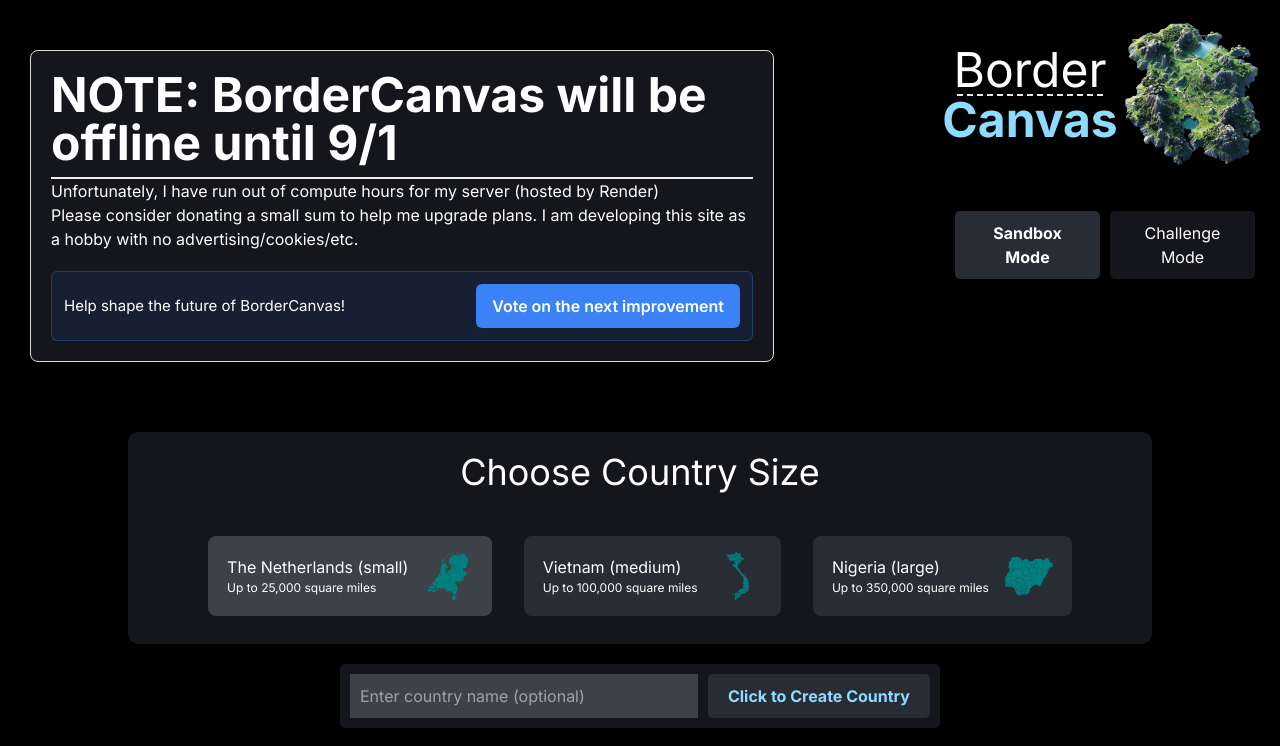
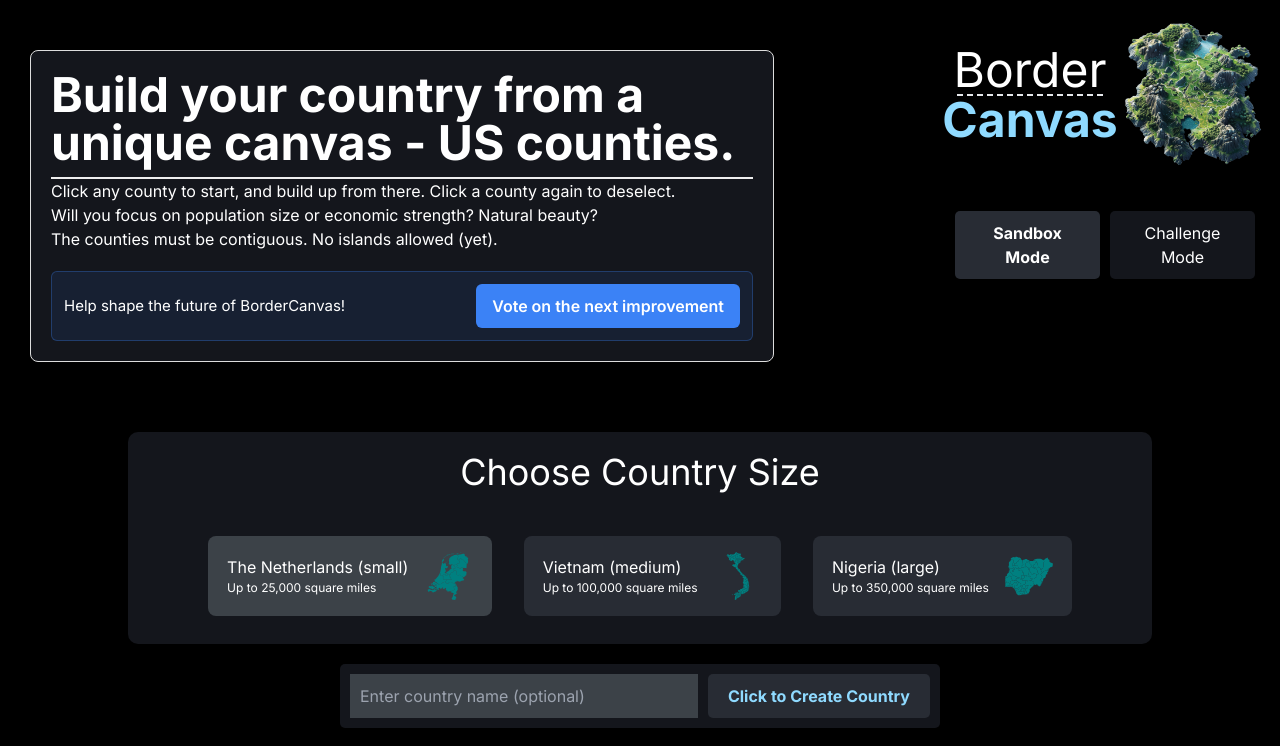
Before and after one commit to davidcornett/map_game, a Next.js app: page / in a window 1280 px wide. Shown: the top 746 px of the page. Built offline with nearby package versions, Linux system fonts and the light colour scheme; no server answers; grey boxes are pictures that could not be loaded.

Commit message:
revert instructions back to site online

```diff
--- a/src/app/components/Instructions.js
+++ b/src/app/components/Instructions.js
@@ -29,22 +29,8 @@
 
     return (
         <div>
-
-
-
             <div style={cardStyle}>
-
-            {(
-                <>
-                <h2 className="text-5xl font-bold" style={headingStyle}>NOTE: BorderCanvas will be offline until 9/1</h2>
-                <ul>
-                    <li>Unfortunately, I have run out of compute hours for my server (hosted by Render)</li>
-                    <li>Please consider donating a small sum to help me upgrade plans. I am developing this site as a hobby with no advertising/cookies/etc. </li>
-                </ul>
-                </>
-            )}
-
-            {mode === 'sandbox' && 1 == 0 && (
+            {mode === 'sandbox' && (
                 <>
                 <h2 className="text-5xl font-bold" style={headingStyle}>Build your country from a unique canvas - US counties.</h2>
                 <ul>
@@ -55,7 +41,7 @@
                 </>
             )}
 
-            {mode === 'challenge' && 1==0 && (
+            {mode === 'challenge' && (
                 <>
                 <h2 className="text-5xl font-bold" style={headingStyle}>Challenge the leaderboard.</h2>
                 <ul>
```
